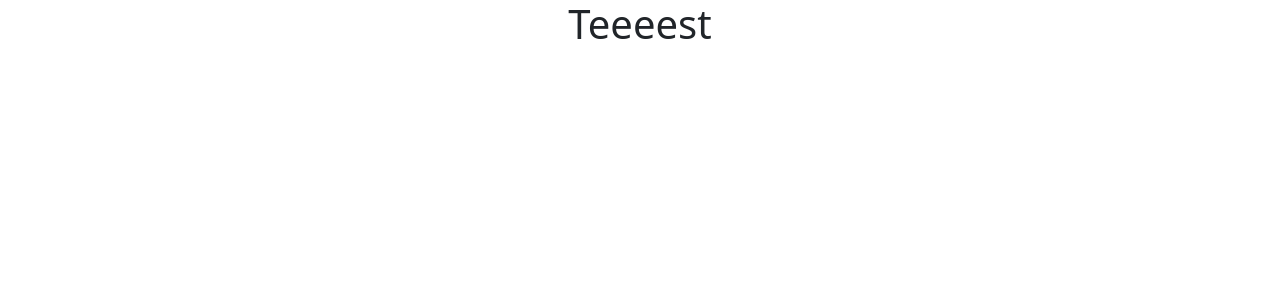
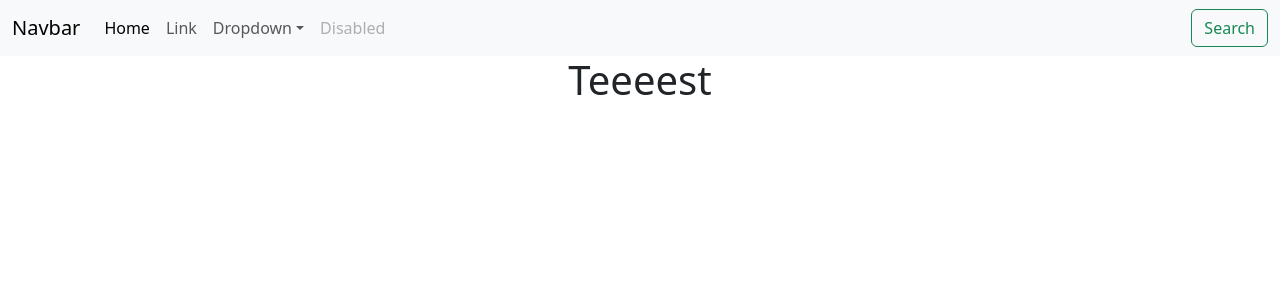
Before and after one commit to DimitarIt99/BookHeaven, a React (Vite) app: page / in a window 1280 px wide. Shown: the top 300 px of the page. Built offline with nearby package versions, Linux system fonts and the light colour scheme.

Commit message:
Basic Navbar TODO return to it after routing

```diff
--- a/src/App.tsx
+++ b/src/App.tsx
@@ -1,7 +1,8 @@
+import Navbar from "./components/Navbar";
 import Test from "./components/Test";
 
 function App () {
-  return ( <div><Test/></div>);
+  return ( <><Navbar/><Test/></> );
 }
 
 export default App;
--- /dev/null
+++ b/src/components/Navbar.tsx
@@ -0,0 +1,41 @@
+function Navbar() {
+// This is just a dummy test for navbar. TODO Implement me later
+    return (
+        <nav className="navbar navbar-expand-lg bg-body-tertiary">
+            <div className="container-fluid">
+                <a className="navbar-brand" >Navbar</a>
+                <button className="navbar-toggler" type="button" data-bs-toggle="collapse" data-bs-target="#navbarSupportedContent" aria-controls="navbarSupportedContent" aria-expanded="false" aria-label="Toggle navigation">
+                <span className="navbar-toggler-icon"></span>
+                </button>
+                <div className="collapse navbar-collapse" id="navbarSupportedContent">
+                <ul className="navbar-nav me-auto mb-2 mb-lg-0">
+                    <li className="nav-item">
+                    <a className="nav-link active" aria-current="page" >Home</a>
+                    </li>
+                    <li className="nav-item">
+                    <a className="nav-link" >Link</a>
+                    </li>
+                    <li className="nav-item dropdown">
+                    <a className="nav-link dropdown-toggle"  role="button" data-bs-toggle="dropdown" aria-expanded="false">
+                        Dropdown
+                    </a>
+                    <ul className="dropdown-menu">
+                        <li><a className="dropdown-item" >Action</a></li>
+                        <li><a className="dropdown-item" >Another action</a></li>
+                        <li><a className="dropdown-item" >Something else here</a></li>
+                    </ul>
+                    </li>
+                    <li className="nav-item">
+                    <a className="nav-link disabled" aria-disabled="true">Disabled</a>
+                    </li>
+                </ul>
+                <form className="d-flex" role="search">
+                    <button className="btn btn-outline-success" type="submit">Search</button>
+                </form>
+                </div>
+            </div>
+        </nav>
+    );
+}
+
+export default Navbar;
```
